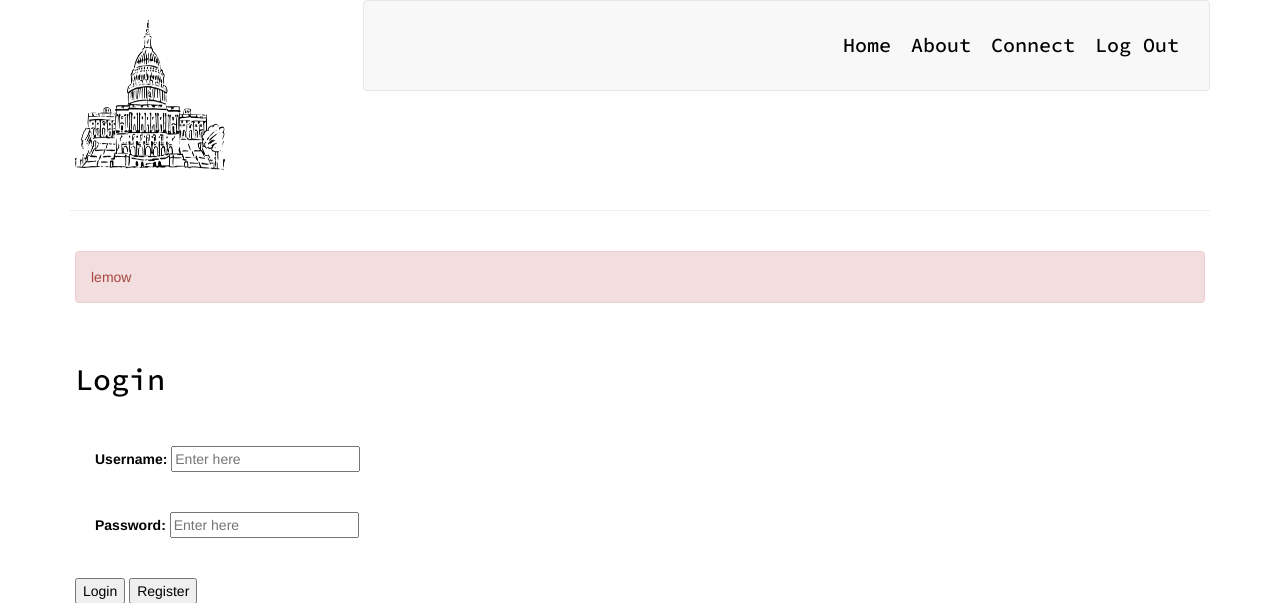
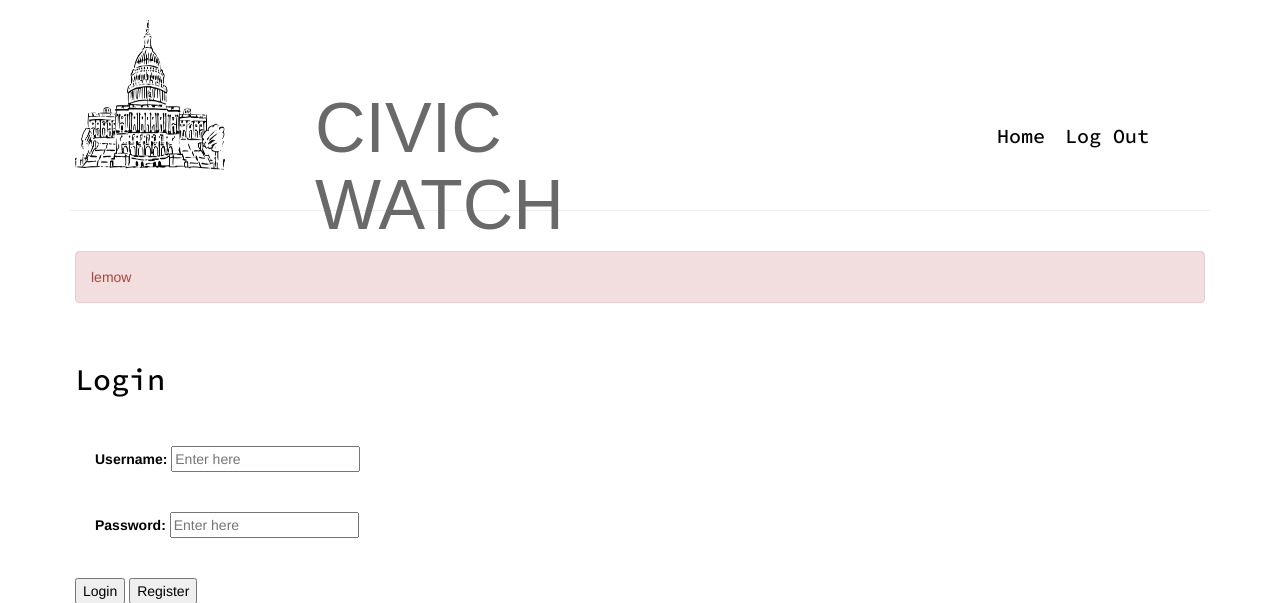
Before and after one commit to syoon123/innovate_or_die, a Flask app: page /login/ in a window 1280 px wide. Shown: the top 603 px of the page. Run offline with Flask 2, Linux system fonts and the light colour scheme; parts of the project's set-up code (start-up, migrations or seed data) failed here and were passed over; some libraries are stand-ins or nearby versions; some web fonts are replaced.

Commit message:
changes??

```diff
--- a/templates/index.html
+++ b/templates/index.html
@@ -30,8 +30,6 @@
 					<nav class="navbar space">
 							<ul>
 								<li><a href="/logout/">Log Out</a></li>
-								<li><a href="/legislators/">Connect</a></li>
-								<li><a href="#">About</a></li>
 								<li><a href="/">Home</a></li>
 							</ul>
 					</nav>
@@ -128,5 +126,7 @@
 			</div>
 
 		</div>
+
+		<hr/>
 	</body>
 </html>
--- a/templates/login.html
+++ b/templates/login.html
@@ -20,16 +20,17 @@
 
 	<body>
 		<div class="container">
-			<div class="row">
-				<div class="col-md-3 space">
+			<div class="row header">
+				<div class="col-md-2 space">
 					<img src="../static/img/logo.png" width="150" height="150" alt="logo">
 				</div>
-				<div class="col-md-9">
-					<nav class="navbar space navbar-default">
+				<div class="col-md-5 sink1">
+					<h1 class="title">Civic Watch</h1>
+				</div>
+				<div class="col-md-5 sink2">
+					<nav class="navbar space">
 							<ul>
 								<li><a href="/logout/">Log Out</a></li>
-								<li><a href="/legislators/">Connect</a></li>
-								<li><a href="#">About</a></li>
 								<li><a href="/">Home</a></li>
 							</ul>
 					</nav>
```
Also changed, not shown: templates/legislators.html (+8 -7 lines).
